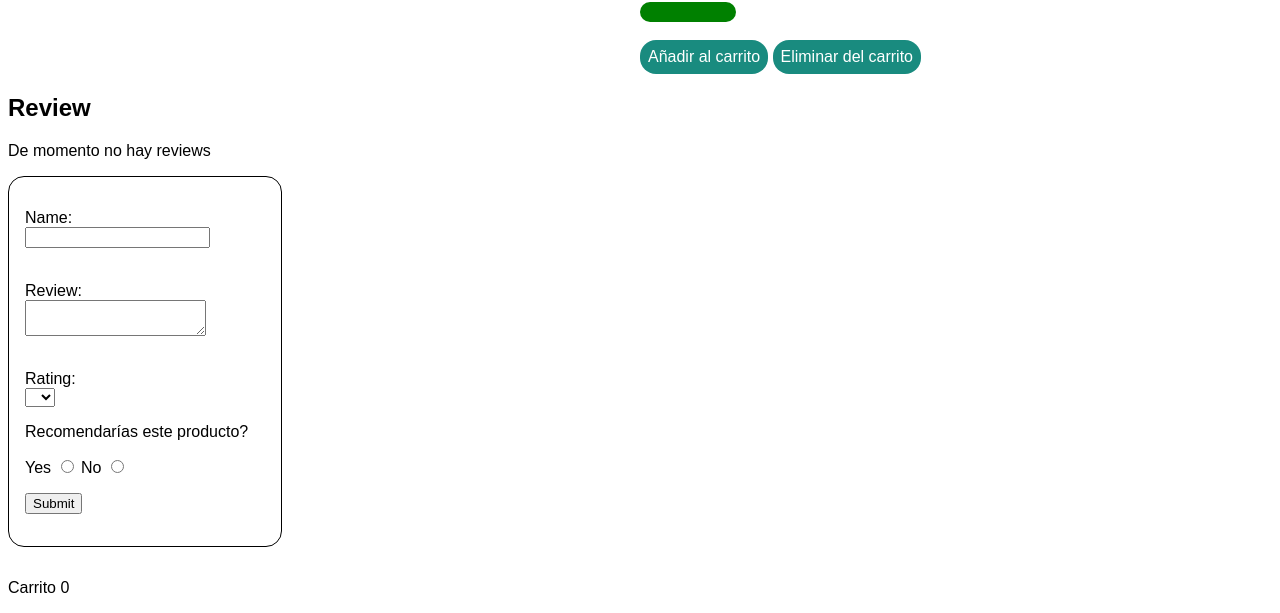
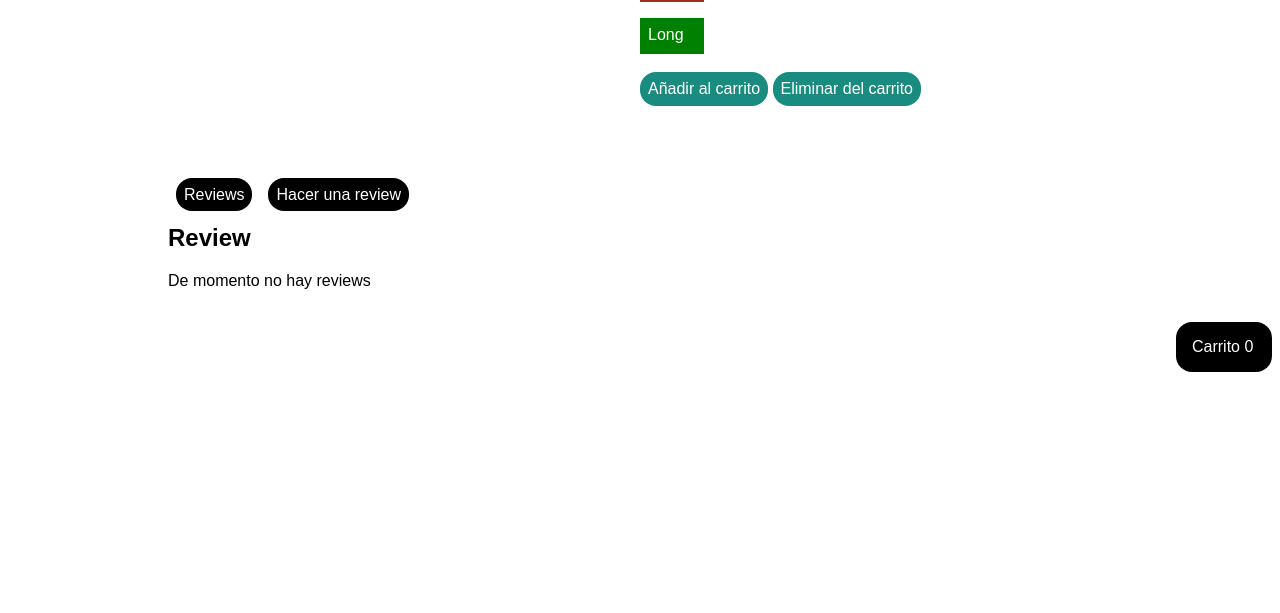
Before and after one commit to sergiocode/WebComponentsVUE, a plain HTML site: page index.html in a window 1280 px wide. Shown: the part 258-871 px from the top of the page. After the commit the page ends 800 px from the top, so only its background shows below. Drawn offline with nearby package versions, Linux system fonts and the light colour scheme.

Commit message:
Second commit

```diff
--- a/index.html
+++ b/index.html
@@ -7,7 +7,7 @@
     <div id="app">
       <product :premium="premium" @add-to-cart="updateCart" @remove-from-cart="deleteCart"></product>
       <div class="cart">
-        <p>Carrito {{ cart }}</p>
+        <p class="carrito">Carrito {{ cart }}</p>
       </div>
     </div>
     <script src="https://cdn.jsdelivr.net/npm/vue@2.5.16/dist/vue.js"></script>
--- a/main.js
+++ b/main.js
@@ -1,3 +1,5 @@
+var eventBus = new Vue()
+
 Vue.component('product', {
     props: {
         premium: {
@@ -11,9 +13,7 @@ Vue.component('product', {
         </div>
         <div class="product-info">
           <h1 v-if="onSale">{{tituloInstrumento}}</h1>
-          <p>{{description}}</p>
-
-          <p>Shipping: {{ shipping }}</p>
+          <info-tabs :shipping="shipping" :details="details"></info-tabs>
 
           <p :class="{noStockLine: !inStock}">En stock!</p>
           <a :href="link">Comprar</a><br/>
@@ -21,9 +21,8 @@ Vue.component('product', {
           <div v-for="size in sizes"
           :key="size.num"
           class="color-box"
-          :style="[{width: size.num + 'em'}, {backgroundColor: size.color}]"
-          @mouseover="updateProduct(size.img)">
-          </div> <br/>
+          :style="{backgroundColor: size.color}"
+          @mouseover="updateProduct(size.img)">{{ size.tipo }}</div> <br/>
 
           <button v-on:click="addToCart"
           :disabled="!inStock"
@@ -31,20 +30,11 @@ Vue.component('product', {
           <button v-on:click="eliminarProducto">Eliminar del carrito</button>
 
         </div>
-        <div>
-        	<h2>Review</h2>
-            <p v-if="!reviews.length">De momento no hay reviews</p>
-            <ul>
-                <li v-for="review in reviews">
-                    <p>{{ review.name }}</p>
-                    <p>{{ review.review }}</p>
-                    <p>{{ review.rating }}</p>
-                </li>
-            </ul>
-            <product-review @review-submitted="addReview"></product-review>
-        </div>
+
+        <product-tabs :reviews="reviews"></product-tabs>
+
       </div>`,
-      data () {
+    data() {
         return {
             product: "Duduk",
             pais: "Armenio",
@@ -58,13 +48,15 @@ Vue.component('product', {
                     num: 3,
                     size: "small",
                     img: "https://m.media-amazon.com/images/I/61-i0on8oEL._AC_SL1500_.jpg",
-                color: "brown"
+                    color: "brown",
+                    tipo: "Short"
                 },
                 {
                     num: 6,
                     size: "medium",
                     img: "https://thumbs.static-thomann.de/thumb/padthumb600x600/pics/bdb/514868/16461576_800.jpg",
-                color: "green"
+                    color: "green",
+                    tipo: "Long"
                 }
             ],
             reviews: []
@@ -79,14 +71,11 @@ Vue.component('product', {
         },
         eliminarProducto() {
             this.$emit('remove-from-cart')
-        },
-        addReview(productReview) {
-        	this.reviews.push(productReview)
         }
     },
     computed: {
         tituloInstrumento() {
-        return(this.product + ' ' + this.pais);
+            return (this.product + ' ' + this.pais);
         },
         shipping() {
             if (this.premium) {
@@ -95,6 +84,11 @@ Vue.component('product', {
                 return 2.99
             }
         }
+    },
+    mounted() {
+        eventBus.$on('review-submitted', productReview=>{
+            this.reviews.push(productReview)
+        })
     }
 })
 
@@ -163,7 +157,7 @@ Vue.component('product-review', {
                     recommend: this.recommend
                 }
 
-            this.$emit('review-submitted', productReview);
+                eventBus.$emit('review-submitted', productReview);
 
                 this.name = null
                 this.review = null
@@ -180,9 +174,87 @@ Vue.component('product-review', {
 })
 
 
+Vue.component('product-tabs', {
+    props: {
+        reviews: {
+            type: Array,
+            required: true
+        }
+    },
+    template: `<div class="reviews">
+        <span class="tab" :class="{ activeTab: selectedTab === tab }"
+        v-for="(tab, index) in tabs"
+        :key="index"
+        @click="selectedTab = tab">{{ tab }}</span>
+
+        <div v-show="selectedTab === 'Reviews'">
+        	<h2>Review</h2>
+            <p v-if="!reviews.length">De momento no hay reviews</p>
+            <ul>
+                <li v-for="review in reviews">
+                    <p>{{ review.name }}</p>
+                    <p>{{ review.review }}</p>
+                    <p>{{ review.rating }}</p>
+                </li>
+            </ul>
+        </div>
+        <product-review  v-show="selectedTab === 'Hacer una review'"></product-review>
+
+    </div>`,
+    data() {
+        return {
+            tabs: ['Reviews', 'Hacer una review'],
+            selectedTab: 'Reviews'
+        }
+    }
+})
+
+
+Vue.component('info-tabs', {
+    props: {
+      shipping: {
+        required: true
+      },
+      details: {
+        type: Array,
+        required: true
+      }
+    },
+    template: `
+      <div>
+
+        <ul>
+          <span class="tabs tab"
+                :class="{ activeTab: selectedTab === tab }"
+                v-for="(tab, index) in tabs"
+                @click="selectedTab = tab"
+                :key="tab"
+          >{{ tab }}</span>
+        </ul>
+
+        <div v-show="selectedTab === 'Shipping'">
+            <p>Shipping: {{ shipping }}</p>
+        </div>
+
+        <div v-show="selectedTab === 'Details'">
+            <p>{{description}}</p>
+        </div>
+
+      </div>
+    `,
+    data() {
+      return {
+        tabs: ['Shipping', 'Details'],
+        selectedTab: 'Shipping',
+        description: "Instrumento de viento madera tradicional de la cultura Armenia "
+      }
+    }
+  })
+
+
 
 var app = new Vue({
-	el:"#app",
+    el: "#app",
     data: {
         premium: true,
         cart: 0
--- a/style.css
+++ b/style.css
@@ -20,6 +20,7 @@
     display: flex;
     flex-direction: row;
     flex-wrap: wrap;
+    padding: 0em 10em;
 }
 
 .product-images {
@@ -37,9 +38,11 @@
 
 .color-box {
     background-color: black;
-    border-radius: 1em;
+    color: white;
     height: 20px;
     margin-top: 1em;
+    padding: 0.5em;
+    width: 3em;
 }
 
 .sinStockBtn {
@@ -63,3 +66,30 @@
     align-items: flex-start;
     justify-content: center;
 }
+
+.reviews {
+    margin: 5em 0em 0em 0em;
+}
+
+.tab {
+    color: white;
+    background-color: black;
+    border-radius: 1em;
+    padding: 0.5em;
+    margin: 0.5em;
+    cursor: pointer;
+}
+
+.cart {
+    display: flex;
+    align-items: flex-end;
+    justify-content: flex-end;
+}
+
+.carrito {
+    background-color: black;
+    color: white;
+    border-radius: 1em;
+    width: 4em;
+    padding: 1em;
+}
```
Lines whose indentation alone changed are shown as unchanged.
